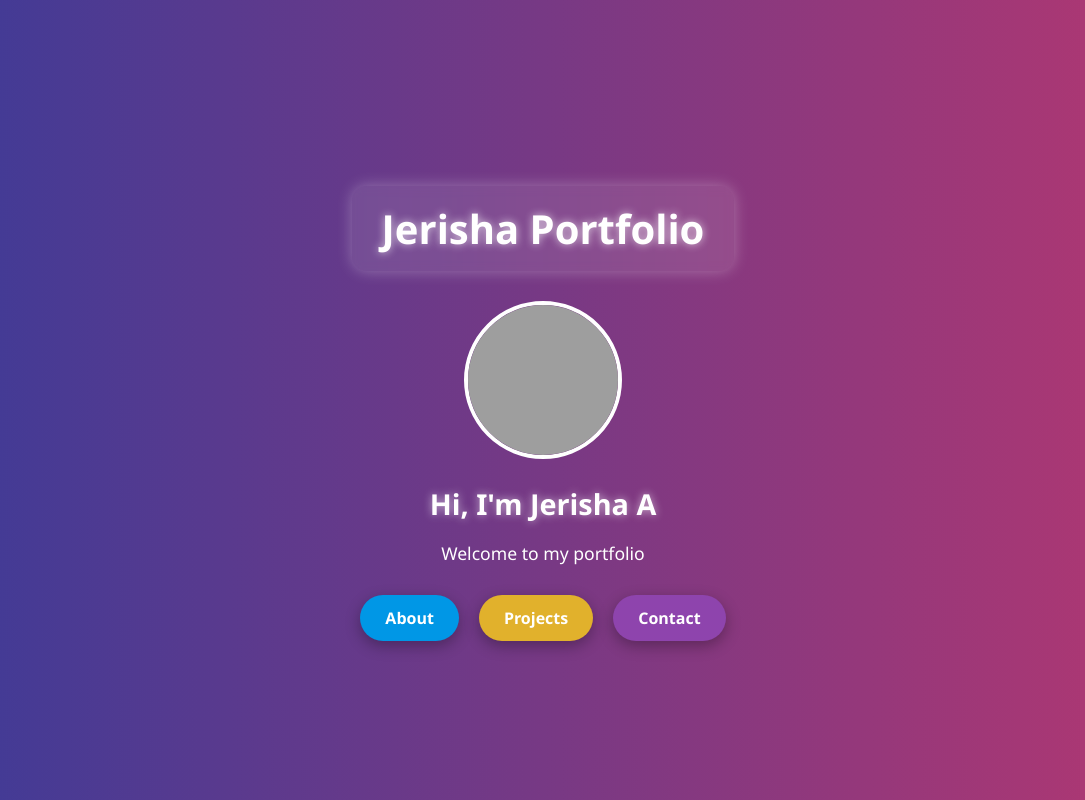
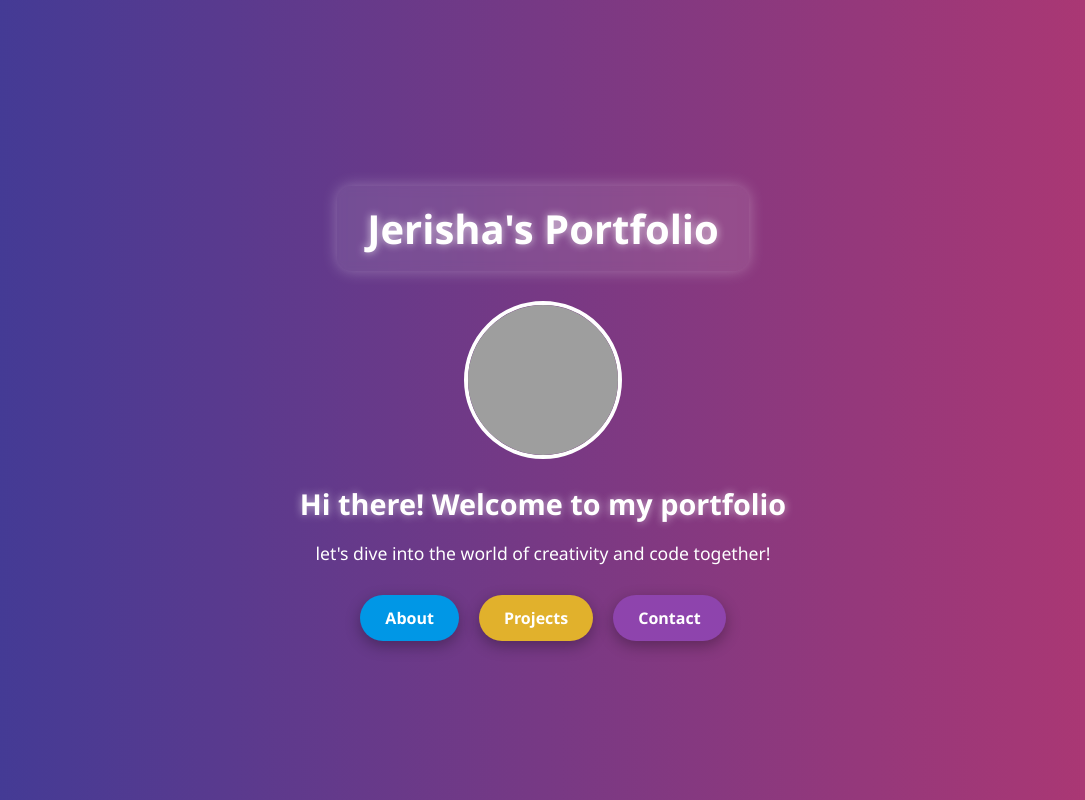
Before and after one commit to jerisha-26/Jerisha-Portfolio, a plain HTML site: page index.html in a window 1280 px wide. Shown: the whole page, without its empty margins (97-1182 px from the left). Drawn offline with Linux system fonts and the light colour scheme; grey boxes are pictures that could not be loaded.

Commit message:
Update index.html

```diff
--- a/index.html
+++ b/index.html
@@ -3,20 +3,20 @@
 <head>
   <meta charset="UTF-8" />
   <meta name="viewport" content="width=device-width, initial-scale=1.0"/>
-  <title>Jerisha Portfolio</title>
+  <title>Jerisha's Portfolio</title>
   <link rel="stylesheet" href="styles.css" />
   <link href="https://fonts.googleapis.com/css2?family=Poppins:wght@400;600&display=swap" rel="stylesheet">
 </head>
 <body>
   <div class="container">
-    <h1 class="title">Jerisha Portfolio</h1>
+    <h1 class="title">Jerisha's Portfolio</h1>
     <img src="profile.jpg.jpeg.png" alt="jeri" class="profile-pic"/>
-    <h2>Hi, I'm Jerisha A</h2>
-    <p>Welcome to my portfolio</p>
+    <h2>Hi there! Welcome to my portfolio</h2>
+    <p>let's dive into the world of   <span class="highlight">creativity</span> and <span class="highlight">code </span> together!</p>
     <div class="buttons">
-      <a href="#about" class="btn blue">About</a>
+      <a href="about.html" class="btn blue">About</a>
       <a href="project.html" class="btn orange">Projects</a>
-      <a href="#contact" class="btn purple">Contact</a>
+      <a href="contact.html" class="btn purple">Contact</a>
     </div>
 
   </div>
```
